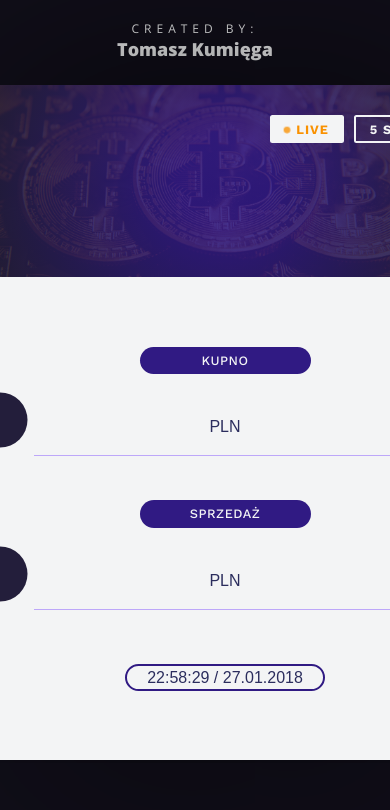
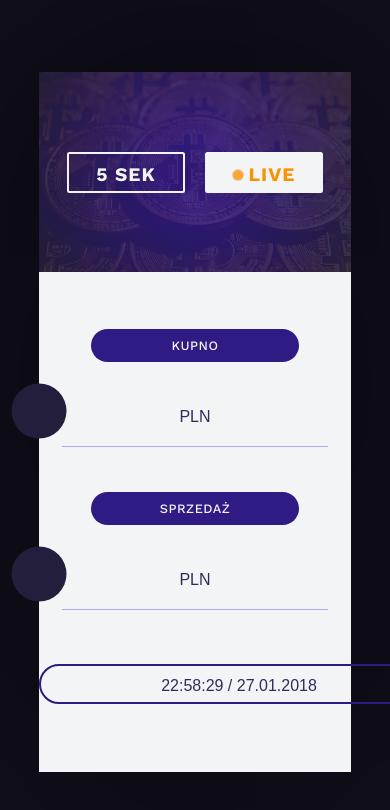
Before and after one commit to aquinatus96/bitcoin-app, a plain HTML site: page index.html in a window 390 px wide. Shown: the top 810 px of the page. Drawn offline with nearby package versions, Linux system fonts and the light colour scheme; no server answers.

Commit message:
rwd added

```diff
--- /dev/null
+++ b/css/responsive.css
@@ -0,0 +1,275 @@
+@media all and (max-device-width: 1199px) {
+    .container {
+        max-width: 800px;
+        max-height: 1200px;
+    }
+
+    .header {
+        max-width: 800px;
+        height: 300px;
+        margin-bottom: 18%;
+    }
+
+    .header-wrapper {
+        max-width: 800px;
+        margin-top: 125px;
+        display: flex;
+        justify-content: center;
+        align-content: center;
+    }
+
+    .header-btn {
+        width: 170px;
+        height: 66px;
+        line-height: 66px;
+        font-size: 1.4em;
+        margin: 0 20px;
+    }
+
+    .live-active::before {
+        width: 14px;
+        height: 14px;
+    }
+
+    .exchange-box h3 {
+        height: 50px;
+        line-height: 50px;
+        width: 290px;
+        font-size: 1.2em;
+    }
+
+    .exchange-box span {
+        font-size: 4.5em;
+    }
+
+    .exchange-box .percent-item {
+        height: 90px;
+        line-height: 90px;
+        width: 90px;
+        letter-spacing: 0.77px;
+        font-size: 1.1em;
+    }
+
+    #timer {
+        width: 400px;
+        height: 40px;
+        line-height: 40px;
+    }
+}
+
+}
+
+@media all and (max-device-width: 991px) {
+    .container {
+        max-width: 800px;
+        max-height: 1200px;
+    }
+
+    .header {
+        max-width: 800px;
+        height: 300px;
+        margin-bottom: 18%;
+    }
+
+    .header-wrapper {
+        max-width: 800px;
+        margin-top: 125px;
+        display: flex;
+        justify-content: center;
+        align-content: center;
+    }
+
+    .header-btn {
+        width: 170px;
+        height: 66px;
+        line-height: 66px;
+        font-size: 1.4em;
+        margin: 0 20px;
+    }
+
+    .live-active::before {
+        width: 14px;
+        height: 14px;
+    }
+
+    .exchange-box h3 {
+        height: 50px;
+        line-height: 50px;
+        width: 290px;
+        font-size: 1.2em;
+    }
+
+    .exchange-box span {
+        font-size: 4.5em;
+    }
+
+    .exchange-box .percent-item {
+        height: 90px;
+        line-height: 90px;
+        width: 90px;
+        letter-spacing: 0.77px;
+        font-size: 1.1em;
+    }
+
+    #timer {
+        width: 400px;
+        height: 40px;
+        line-height: 40px;
+    }
+}
+
+@media all and (max-width: 768px) {
+    .container {
+        max-width: 700px;
+        max-height: 875px;
+    }
+
+    .header {
+        max-width: 700px;
+        height: 200px;
+        margin-bottom: 18%;
+    }
+
+    .header-wrapper {
+        margin-top: 75px;
+        display: flex;
+        justify-content: center;
+        align-content: center;
+    }
+
+    .header-btn {
+        width: 118px;
+        height: 46px;
+        line-height: 46px;
+        font-size: 1.2em;
+        margin: 0 10px;
+    }
+
+    .live-active::before {
+        width: 12px;
+        height: 12px;
+    }
+
+    .exchange-box h3 {
+        height: 35px;
+        line-height: 35px;
+        width: 240px;
+        font-size: 1em;
+    }
+
+    .exchange-box span {
+        font-size: 3em;
+    }
+
+    .exchange-box .percent-item {
+        height: 70px;
+        line-height: 70px;
+        width: 70px;
+        letter-spacing: 0.77px;
+        font-size: 0.8em;
+    }
+}
+
+@media all and (max-width: 575px) {
+    .container {
+        max-height: 800px;
+    }
+
+    .header {
+        max-width: 625px;
+        height: 250px;
+        margin-bottom: 15%;
+    }
+
+    .header-wrapper {
+        margin-top: 90px;
+        display: flex;
+        justify-content: center;
+        align-content: center;
+    }
+
+    .header-btn {
+        width: 118px;
+        height: 41px;
+        line-height: 41px;
+        font-size: 1.2em;
+        margin: 0 10px;
+    }
+
+    .live-active::before {
+        width: 12px;
+        height: 12px;
+    }
+
+    .exchange-box h3 {
+        height: 37px;
+        line-height: 37px;
+        width: 231px;
+        font-size: 1em;
+    }
+
+    .exchange-box span {
+        font-size: 2.75em;
+    }
+
+    .exchange-box .percent-item {
+        height: 60px;
+        line-height: 60px;
+        width: 60px;
+        letter-spacing: 0.77px;
+        font-size: 0.6em;
+    }
+}
+
+@media all and (max-width: 480px) {
+    .container {
+        max-width: 430px;
+        max-height: 700px;
+    }
+
+    .header {
+        max-width: 430px;
+        height: 200px;
+        margin-bottom: 12%;
+    }
+
+    .header-wrapper {
+        margin-top: 80px;
+        display: flex;
+        justify-content: center;
+        align-content: center;
+    }
+
+    .header-btn {
+        width: 118px;
+        height: 41px;
+        line-height: 41px;
+        font-size: 1.2em;
+        margin: 0 10px;
+    }
+
+    .live-active::before {
+        width: 10px;
+        height: 10px;
+    }
+
+    .exchange-box h3 {
+        height: 33px;
+        line-height: 33px;
+        width: 208px;
+        font-size: 0.8em;
+    }
+
+    .exchange-box span {
+        font-size: 2.33em;
+        letter-spacing: 0.1em;
+    }
+
+    .exchange-box .percent-item {
+        height: 55px;
+        line-height: 55px;
+        width: 55px;
+        letter-spacing: 0.5px;
+        font-size: 0.66em;
+    }
+}
--- a/css/style.css
+++ b/css/style.css
@@ -35,8 +35,10 @@ body {
     right: 0;
     left: 0;
     margin: auto;
-    width: 450px;
-    height: 675px;
+    width: 80%;
+    height: 100%;
+    max-height: 750px;
+    max-width: 500px;
     background-color: #f3f4f5;
     -webkit-box-shadow: 0px 0px 350px 0px rgba(0, 0, 0, 0.75);
     -moz-box-shadow: 0px 0px 350px 0px rgba(0, 0, 0, 0.75);
@@ -49,8 +51,9 @@ body {
 
 .header {
     height: 192px;
-    width: 450px;
-    margin-bottom: 50px;
+    width: 100%;
+    max-width: 500px;
+    margin-bottom: 15%;
     background-image: radial-gradient(circle at center, rgba(48, 26, 131, 0.9) 20%, rgba(35, 30, 59, 0.9) 100%), url(../img/1217.sdt-news.jpg);
     background-position: center;
     background-size: cover;
@@ -63,8 +66,7 @@ body {
     margin-left: auto;
     margin-top: 30px;
     max-width: 425px;
-    padding-right: 10px;
-    padding-left: 10px;
+    padding: 0px 5%;
 }
 
 .header-btn {
@@ -126,7 +128,7 @@ body {
 
 .exchange-box {
     text-align: center;
-    margin-bottom: 20px;
+    margin-bottom: 6.5%;
     transition: all .3s linear;
 }
 
@@ -194,9 +196,9 @@ body {
 #timer {
     margin: 0 auto;
     margin-top: 50px;
-    width: 200px;
+    width: 250px;
     height: 27.5px;
-    line-height: 23px;
+    line-height: 25px;
     text-align: center;
     border-radius: 20px;
     border: 2px #301a83 solid;
--- a/index.html
+++ b/index.html
@@ -4,6 +4,8 @@
 <head>
     <meta charset="UTF-8">
     <title>Kurs BitCoin</title>
+    <meta name="viewport" content="width=device-width, initial-scale=1.0">
+
 
     <!-- FontAwesome cdn style -->
     <link rel="stylesheet" href="https://maxcdn.bootstrapcdn.com/font-awesome/4.7.0/css/font-awesome.min.css">
@@ -13,6 +15,7 @@
 
     <!-- Main styles -->
     <link rel="stylesheet" href="css/style.css">
+    <link rel="stylesheet" href="css/responsive.css">
 </head>
 
 <body>
@@ -49,9 +52,6 @@
 
     </div>
 
-    <div class="copyright">Created by:<br><span>Tomasz Kumięga</span></div>
-
-
     <!-- jQuery script -->
     <script src="https://cdnjs.cloudflare.com/ajax/libs/jquery/3.2.1/jquery.min.js"></script>
 
```
